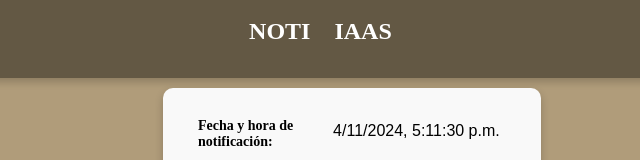
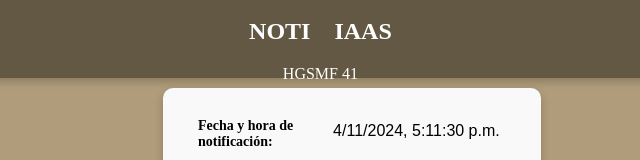
Before and after one commit to ciaeoax/NOTI-IAAS-HGSMF41, a plain HTML site: page index.html in a window 1280 px wide. Shown: the top 160 px of the page, 288-928 px from the left. Drawn offline with nearby package versions, Linux system fonts and the light colour scheme.

Commit message:
Update index.html

```diff
--- a/index.html
+++ b/index.html
@@ -8,10 +8,10 @@
     <link rel="stylesheet" href="css/estilos.css">
 </head>
 <body>
-    <div class="topper">
+    <div class="topper"><center>
         <h2><center>NOTI &ensp; IAAS</center></h2>
-    </div>
-    <!---<h5 align="center" ><script type="text/javascript">var timestamp = new Date();document.write(timestamp.toLocaleString("es-mx"));</script></h5>--->
+        <label>HGSMF 41</label>
+    </center></div>
     <div class="send" id="loader" hidden>
         <i class="fa-solid fa-spinner fa-spin-pulse fa-2xl"></i>
     </div>
```
